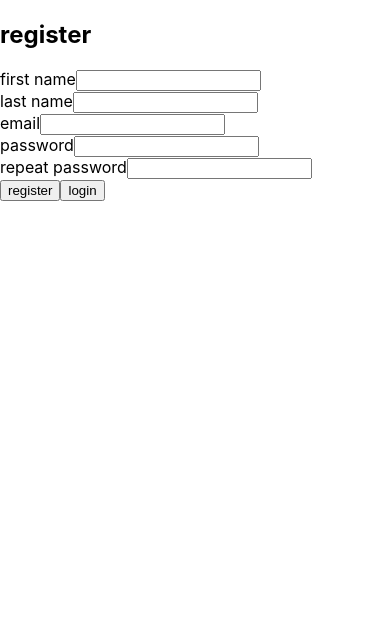
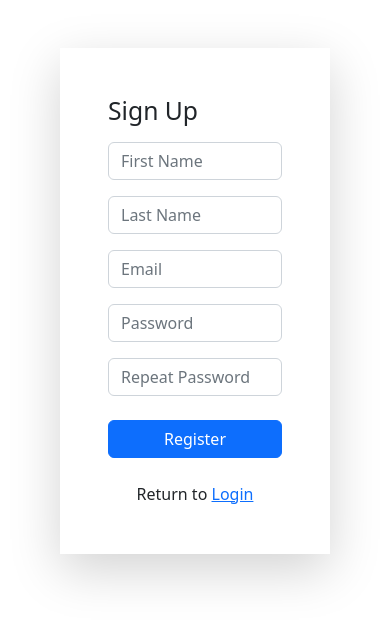
Before and after one commit to fenn96/pv-cybersecurity, a React (Create React App) app: page /signup in a window 390 px wide. Shown: the top 624 px of the page. Built offline with nearby package versions, Linux system fonts and the light colour scheme.

Commit message:
Added basic styling

```diff
--- a/package.json
+++ b/package.json
@@ -7,10 +7,14 @@
     "@testing-library/react": "^13.4.0",
     "@testing-library/user-event": "^13.5.0",
     "axios": "^1.2.6",
+    "bootstrap": "^5.2.3",
     "chart.js": "^4.2.0",
     "crypto": "^1.0.1",
+    "material-symbols": "^0.4.4",
     "mongoose": "^6.8.4",
     "react": "^18.2.0",
+    "react-bootstrap": "^2.7.2",
+    "react-bootstrap-sidebar-menu": "^2.0.3",
     "react-chartjs-2": "^5.2.0",
     "react-dom": "^18.2.0",
     "react-redux": "^8.0.5",
--- a/src/components/Dashboard.js
+++ b/src/components/Dashboard.js
@@ -62,7 +62,7 @@ const Dashboard = (props) => {
   // Filters solar data based on date
   const filteredData = owner.solarData.filter(data => new Date(data.time).toLocaleDateString(undefined, { year: 'numeric', month: 'long', day: 'numeric' }) === currentDate)
 
-  const data = {
+  const voltage = {
     labels: filteredData.map(data => new Date(data.time).toLocaleTimeString([], { hour: "numeric", minute: "2-digit" })),
     datasets: [
       {
@@ -72,7 +72,13 @@ const Dashboard = (props) => {
         borderColor: 'rgba(255, 99, 132, 1)',
         borderWidth: 1,
         lineTension: 0.2
-      },
+      }
+    ]
+  }
+
+  const current = {
+    labels: filteredData.map(data => new Date(data.time).toLocaleTimeString([], { hour: "numeric", minute: "2-digit" })),
+    datasets: [
       {
         label: 'Current',
         data: filteredData.map(data => data.current),
@@ -80,7 +86,13 @@ const Dashboard = (props) => {
         borderColor: 'rgba(13, 180, 185)',
         borderWidth: 1,
         lineTension: 0.2
-      },
+      }
+    ]
+  }
+
+  const power = {
+    labels: filteredData.map(data => new Date(data.time).toLocaleTimeString([], { hour: "numeric", minute: "2-digit" })),
+    datasets: [
       {
         label: 'Power',
         data: filteredData.map(data => data.power),
@@ -93,23 +105,41 @@ const Dashboard = (props) => {
   }
 
   return (
-    <div>
-      <h1>dashboard</h1>
-      <nav>
-        <NavLink to="/dashboard">
-          Dashboard
-        </NavLink>
-        <NavLink to="/analytics">
-          Analytics
-        </NavLink>
-        <NavLink onClick={props.logoutUser}>
-          Log out
-        </NavLink>
-      </nav>
-      <main>
+    <div class='container-fluid d-flex flex-column flex-md-row'>
+      <div class="sidebar-container">
+        <div class="sidebar">
+          <div class="d-flex flex-column align-items-center px-3 pt-2 text-white min-vh-100">
+            <nav class='nav nav-pills flex-column mb-md-auto mb-0 align-items-center'>
+              <NavLink to="/dashboard" className="nav-link">
+                <span class="material-symbols-outlined">dashboard</span>
+              </NavLink>
+              <NavLink to="/analytics" className="nav-link">
+                <span class="material-symbols-outlined">analytics</span>
+              </NavLink>
+              <NavLink onClick={props.logoutUser} style={{ position: 'absolute', bottom: 0 }}>
+                <span class="material-symbols-outlined">logout</span>
+              </NavLink>
+            </nav>
+          </div>
+        </div>
+      </div>
+      <main class='flex-grow-1' style={{ paddingLeft: '80px' }}>
         <p>{owner.firstName}</p>
         <p>{currentDate}</p>
-        <Line data={data} />
+        <div class="d-flex row mt-4">
+            <div class="card col-3 border border-white shadow mx-auto">
+                <p>Voltage</p>
+                <Line data={voltage} />
+            </div>
+            <div class="card col-3 border border-white shadow mx-auto">
+                <p>Current</p>
+                <Line data={current} />
+            </div>
+            <div class="card col-3 border border-white shadow mx-auto">
+                <p>Power</p>
+                <Line data={power} />
+            </div>
+        </div>
       </main>
     </div>
   )
--- a/src/components/Login.js
+++ b/src/components/Login.js
@@ -1,5 +1,6 @@
 import { useField } from '../hooks/index'
 import { Link } from "react-router-dom"
+import SidebarMenu from 'react-bootstrap-sidebar-menu'
 
 const Login = (props) => {
     const email = useField('text')
@@ -16,23 +17,32 @@ const Login = (props) => {
       }
 
     return (
-      <div>
-        <h2>login</h2>
-        <form onSubmit={handleSubmit}>
-          <div>
-            email
-            <input {...email} />
+      <div class='container'>
+        <div class="row m-5 no-gutters shadow-lg">
+          <div class="col-md-6 d-none d-md-block">
+            <img src="https://images.unsplash.com/photo-1566888596782-c7f41cc184c5?ixlib=rb-1.2.1&auto=format&fit=crop&w=2134&q=80" class="img-fluid" />
           </div>
-          <div>
-            password
-            <input {...password} />
+          <div class='col-md-6 bg-white p-5'>
+            <h3 class='pb-3'>Sign In</h3>
+            <div class='form-style'>
+              <form onSubmit={handleSubmit}>
+                <div class='form-group pb-3'>
+                  <input class='form-control' placeholder='Email' {...email} />
+                </div>
+                <div class="form-group pb-3">
+                  <input class='form-control' placeholder='Password' {...password} />
+                </div>
+                <div class="form-group pb-3">
+                  <input class='form-control' placeholder='Repeat Password' {...passwordRepeat} />
+                </div>
+                <button class='btn btn-primary w-100 font-weight-bold mt-2'>Login</button>
+              </form>
+              <div class='pt-4 text-center'>
+                Not yet registered? <Link to="/signup">Sign Up</Link>
+              </div>
+            </div>
           </div>
-          <div>
-            repeat password
-            <input {...passwordRepeat} />
-          </div>
-          <button>login</button><Link to="/signup"><button>register</button></Link>
-        </form>
+        </div>
       </div>
     )
 
--- a/src/components/Register.js
+++ b/src/components/Register.js
@@ -22,32 +22,37 @@ const Register = (props) => {
     }
 
     return (
-      <div>
-        <h2>register</h2>
+      <div class='container'>
+        <div class="row m-5 no-gutters shadow-lg">
+          <div class="col-md-6 d-none d-md-block">
+            <img src="https://images.unsplash.com/photo-1566888596782-c7f41cc184c5?ixlib=rb-1.2.1&auto=format&fit=crop&w=2134&q=80" class="img-fluid" />
+          </div>
+          <div class='col-md-6 bg-white p-5'>
+            <h2>Sign Up</h2>
             <p>{props.notification}</p>
             <form onSubmit={handleSubmit}>
-          <div>
-            first name
-            <input {...firstName} />
+              <div class='form-group pb-3'>
+                <input class='form-control' placeholder='First Name' {...firstName} />
               </div>
-          <div>
-            last name
-            <input {...lastName} />
+              <div class='form-group pb-3'>
+                <input class='form-control' placeholder='Last Name' {...lastName} />
               </div>
-          <div>
-            email
-            <input {...email} />
+              <div class='form-group pb-3'>
+                <input class='form-control' placeholder='Email' {...email} />
               </div>
-          <div>
-            password
-            <input {...password} />
+              <div class='form-group pb-3'>
+                <input class='form-control' placeholder='Password' {...password} />
               </div>
-          <div>
-            repeat password
-            <input {...passwordRepeat} />
+              <div class='form-group pb-3'>
+                <input class='form-control' placeholder='Repeat Password' {...passwordRepeat} />
               </div>
-          <button>register</button><Link to="/"><button>login</button></Link>
+              <button class='btn btn-primary w-100 font-weight-bold mt-2'>Register</button>
             </form>
+            <div class='pt-4 text-center'>
+              Return to <Link to="/">Login</Link>
+            </div>
+          </div>
+        </div>
       </div>
     )
 
--- a/src/index.css
+++ b/src/index.css
@@ -7,7 +7,31 @@ body {
   -moz-osx-font-smoothing: grayscale;
 }
 
+img {
+  min-height: 100%;
+}
+
+.sidebar-container {
+  position: fixed;
+  top: 0;
+  left: 0;
+  height: 100vh;
+  width: 80px; /* Set the desired width here */
+  overflow-x: hidden;
+}
+
+.sidebar {
+  background-color: #343a40;
+  width: 100%;
+}
+
 code {
   font-family: source-code-pro, Menlo, Monaco, Consolas, 'Courier New',
     monospace;
 }
+
+/*.data {
+  grid-gap: auto;
+  display: grid;
+  grid-template-columns: repeat(3, 1fr);
+}*/
--- a/src/index.js
+++ b/src/index.js
@@ -5,6 +5,9 @@ import { createStore } from 'redux';
 import ownerReducer from './reducers/ownerReducer'
 import App from './App'
 import './index.css'
+import "bootstrap/dist/css/bootstrap.min.css";
+import "bootstrap/dist/js/bootstrap.bundle.min";
+import 'material-symbols';
 import {BrowserRouter as Router} from "react-router-dom"
 
 const store = createStore(ownerReducer)
```
Also changed, not shown: 1 other file (tests, documents, lock files or other folders). Lines whose indentation alone changed are shown as unchanged.
